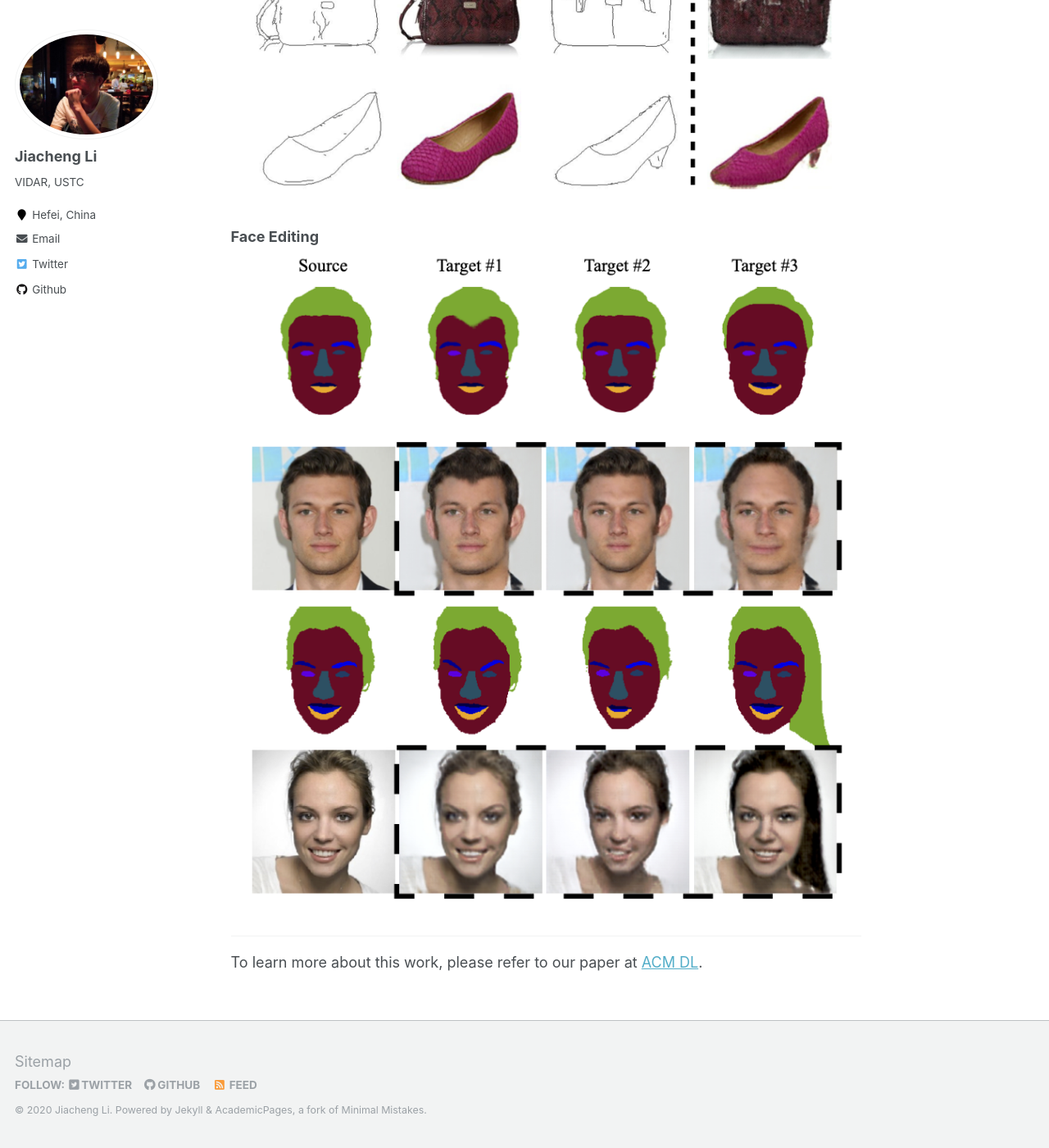
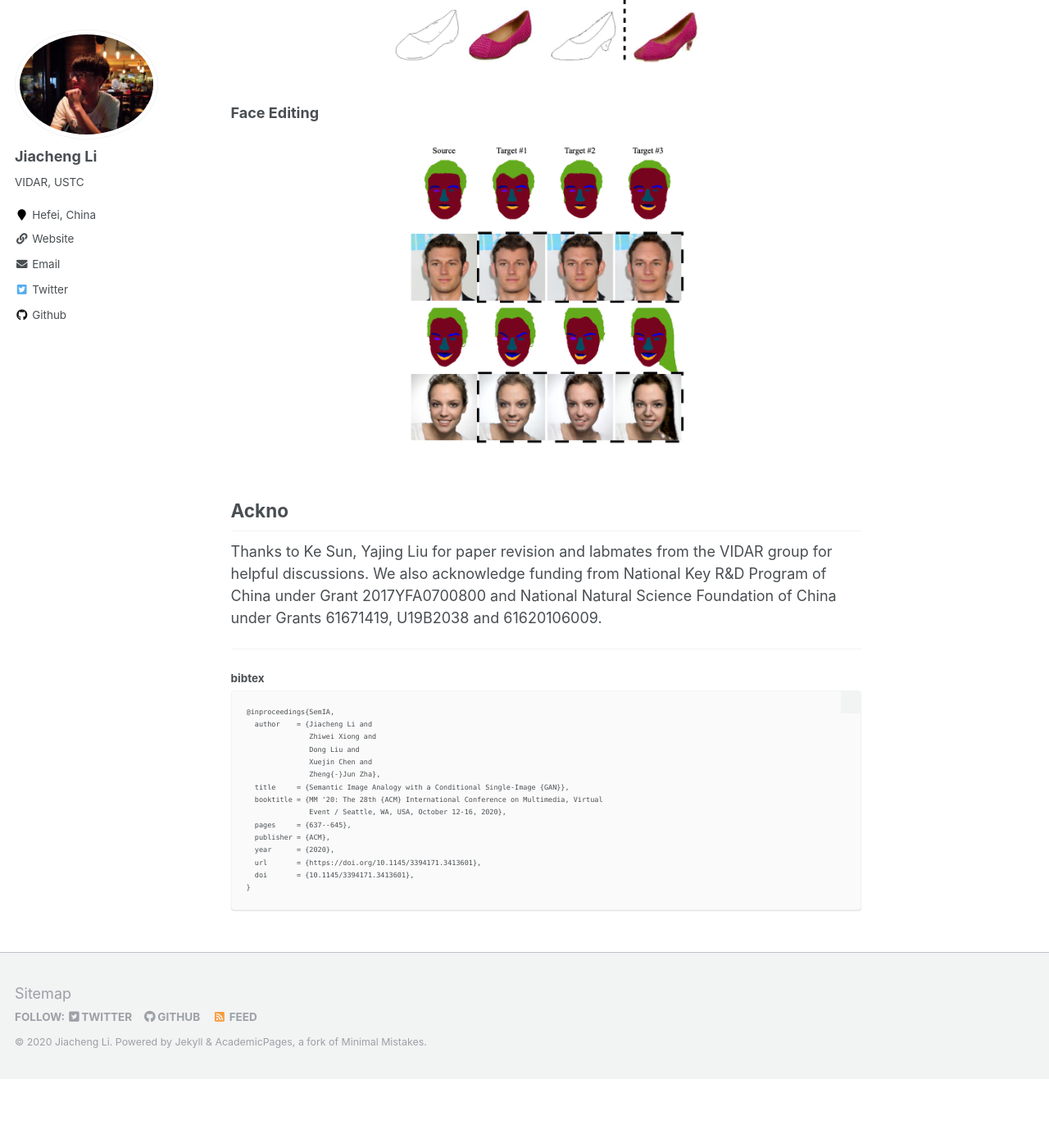
Before and after one commit to ddlee-cn/Academic-Homepage, a Jekyll site: the page built from _publications/2020-07-26-MM2020-SemIA.md, in a window 1280 px wide and 1400 px high, scrolled down 3207 px. Shown: the whole window at 82% size. Built offline with Jekyll 4.4.1, drawn with Linux system fonts in a browser that asks for light colours; formulas are drawn with MathJax 3; after the commit the page ends 4524 px from its top, so only the background shows below that; some of the changed text lies outside the part shown.

Commit message:
update SemIA after conference

````diff
--- a/_config.yml
+++ b/_config.yml
@@ -89,7 +89,7 @@ author:
   googlescholar    :
   email            : "jclee [at] mail [dot] ustc [dot] edu [dot] cn"
   researchgate     :  # example: "https://www.researchgate.net/profile/yourprofile"
-  uri              :
+  uri              : https://ddlee.cc
   bitbucket        :
   codepen          :
   dribbble         :
--- a/_publications/2020-07-26-MM2020-SemIA.md
+++ b/_publications/2020-07-26-MM2020-SemIA.md
@@ -16,6 +16,7 @@ target segmentation map $P'$, synthesizing a new image $I'$ that matches the app
 of the source image as well as the semantic layout of the target segmentation. The transformations from $P$ to $P'$ and
 from $I$ to $I'$ are semantically ``analogous''.
 
+[Paper]({{ site.baseurl }}/files/SemIA-MM20.pdf), [Slides]({{ site.baseurl }}/files/SemIA-MM20-slides.pdf), [Oral Presentation[ACM DL]](https://dl.acm.org/doi/10.1145/3394171.3413601)
 
 ## Abstract
 
@@ -77,6 +78,28 @@ the *Patch Cohernece Loss* between $I_{source}$ and $I_{target}$ are calculated
 ![face]({{ site.baseurl }}/images/SemIA/face.png)
 
 
+## Ackno
+Thanks to Ke Sun, Yajing Liu for paper revision and labmates from the VIDAR group for helpful discussions.
+ We also acknowledge funding from National Key R&D Program of China under Grant 2017YFA0700800 and National Natural Science Foundation of China under Grants 61671419, U19B2038 and 61620106009.
+
 ---
 
-To learn more about this work, please refer to our paper at [ACM DL](https://dl.acm.org/doi/10.1145/3394171.3413601).
+#### bibtex
+
+```
+@inproceedings{SemIA,
+  author    = {Jiacheng Li and
+               Zhiwei Xiong and
+               Dong Liu and
+               Xuejin Chen and
+               Zheng{-}Jun Zha},
+  title     = {Semantic Image Analogy with a Conditional Single-Image {GAN}},
+  booktitle = {MM '20: The 28th {ACM} International Conference on Multimedia, Virtual
+               Event / Seattle, WA, USA, October 12-16, 2020},
+  pages     = {637--645},
+  publisher = {ACM},
+  year      = {2020},
+  url       = {https://doi.org/10.1145/3394171.3413601},
+  doi       = {10.1145/3394171.3413601},
+}
+```
````
Also changed, not shown: _pages/about.md (+2 -3 lines), images/SemIA/edge.png, images/SemIA/face.png, images/SemIA/removal.png, 2 other files.
